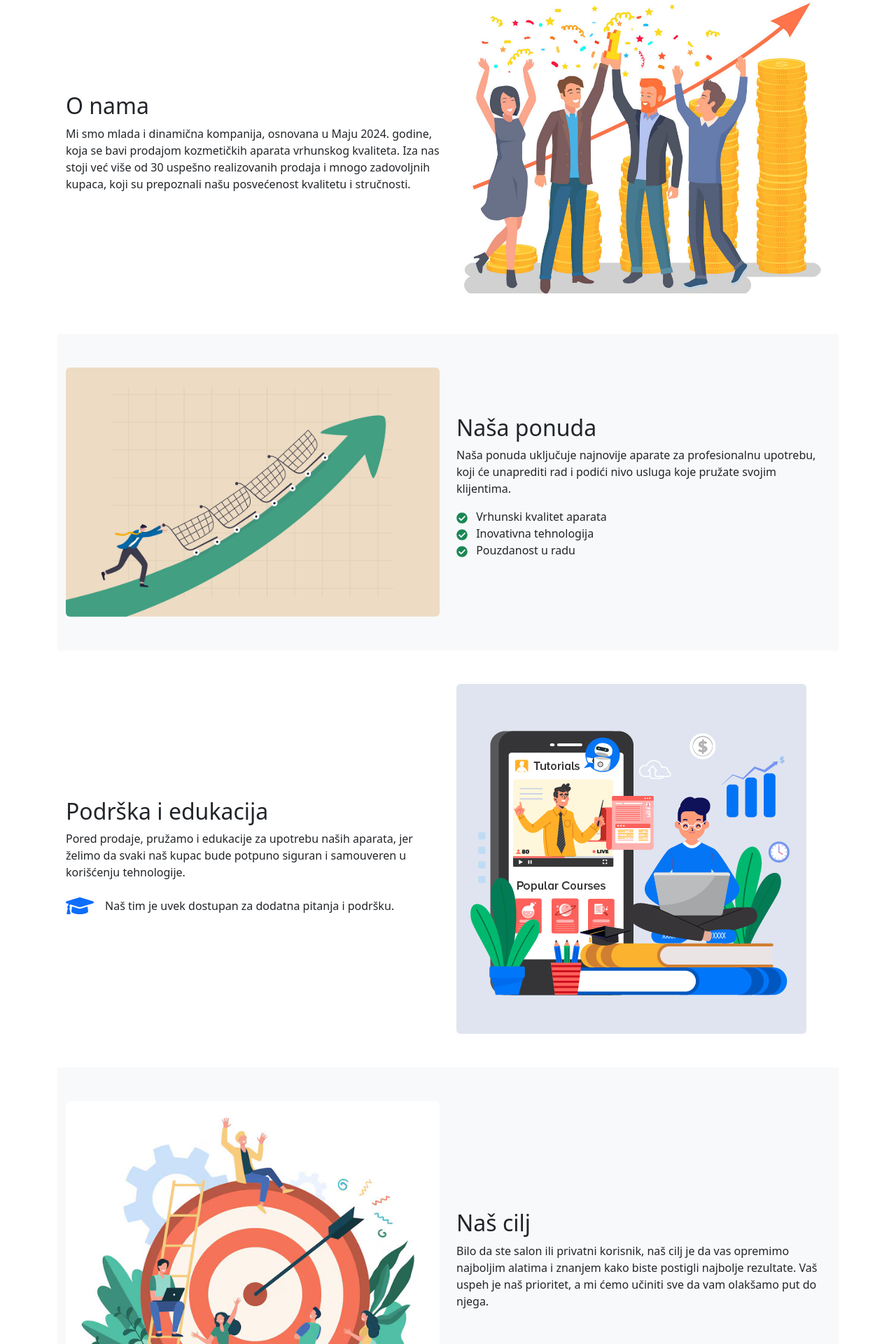
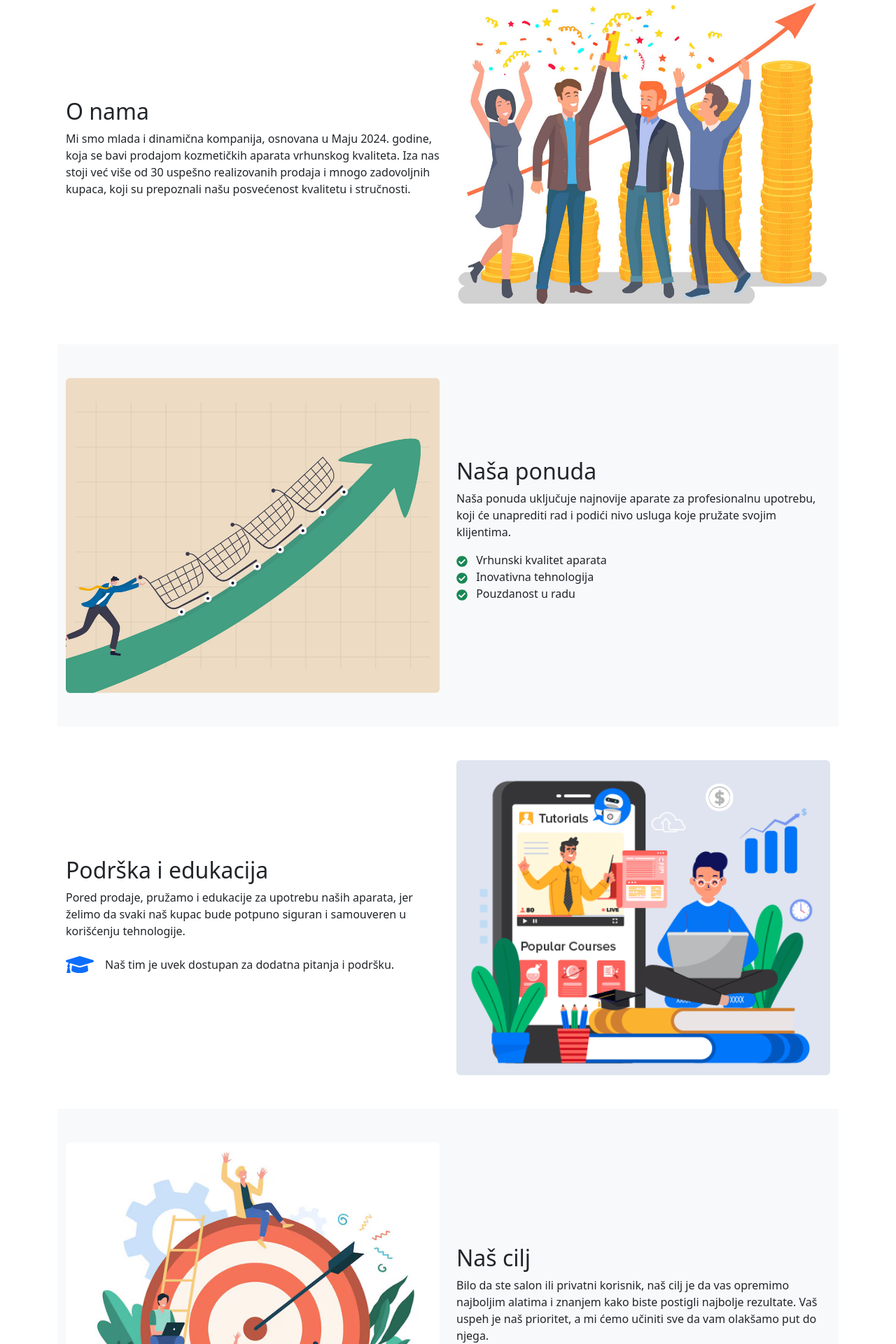
Before and after one commit to devdzona/hydrofacial, a React (Vite) app in the folder frontend/: page /about in a window 1280 px wide. Shown: the part 540-2460 px from the top of the page at 70% size. Built offline with nearby package versions, Linux system fonts and the light colour scheme.

Commit message:
about page update

```diff
--- a/frontend/package.json
+++ b/frontend/package.json
@@ -10,6 +10,7 @@
     "preview": "vite preview"
   },
   "dependencies": {
+    "aos": "^2.3.4",
     "axios": "^1.7.7",
     "bootstrap": "^5.3.3",
     "bootstrap-icons": "^1.11.3",
--- a/frontend/src/index.css
+++ b/frontend/src/index.css
@@ -401,3 +401,24 @@ button:focus-visible {
     height: 250px;
   }
 }
+
+/* Ensures all images with .responsive-img class have the same fixed height and maintain a cover appearance */
+.responsive-img {
+  width: 100%;
+  height: 450px;
+  object-fit: cover;
+}
+
+/* Adjust image height for tablets */
+@media (max-width: 768px) {
+  .responsive-img {
+    height: 300px;
+  }
+}
+
+/* Adjust image height for mobile devices */
+@media (max-width: 480px) {
+  .responsive-img {
+    height: 250px;
+  }
+}
--- a/frontend/src/pages/AboutPage.jsx
+++ b/frontend/src/pages/AboutPage.jsx
@@ -1,5 +1,5 @@
 /* eslint-disable no-unused-vars */
-import React from 'react';
+import React, { useEffect } from 'react';
 import { Helmet } from 'react-helmet-async';
 import HeroTeaser from '../components/HeroTeaser';
 import HeroImage from '../assets/heroImage.jpg';
@@ -8,7 +8,17 @@ import ProductsImage from '../assets/products.jpg';
 import SupportImage from '../assets/support.png';
 import GoalImage from '../assets/goal.jpg';
 import { FaCheckCircle, FaGraduationCap } from 'react-icons/fa';
+import AOS from 'aos';
+import 'aos/dist/aos.css';
+
 const AboutPage = () => {
+  useEffect(() => {
+    AOS.init({
+      duration: 1000, // Animation duration in ms
+      once: true,     // Only animate once while scrolling down
+    });
+  }, []);
+
   return (
     <>
       <Helmet>
@@ -17,13 +27,6 @@ const AboutPage = () => {
           name="description"
           content="Learn more about our site and discover our amazing products and services."
         />
-        {/*
-          Testing Purposes Only:
-          - 'http://localhost:5000' is allowed in connect-src for local API calls.
-          - 'data:' is allowed in img-src to support inline images.
-          In production, remove 'http://localhost:5000' from connect-src and adjust
-          test-specific sources (like data:) as needed.
-        */}
         <meta
           httpEquiv="Content-Security-Policy"
           content="default-src 'self'; connect-src 'self' http://localhost:5000; script-src 'self' 'unsafe-inline' 'unsafe-eval'; style-src 'self' 'unsafe-inline'; img-src 'self' data: https://fastly.picsum.photos;"
@@ -36,18 +39,19 @@ const AboutPage = () => {
         heading="Dobrodosli"
         subheading="Otrkijte nase sjajne proizvode"
       />
+
       {/* About Section */}
       <section className="container py-5">
         <div className="row align-items-center">
-          <div className="col-md-6">
+          <div className="col-md-6" data-aos="fade-right">
             <h2>O nama</h2>
             <p>
               Mi smo mlada i dinamična kompanija, osnovana u Maju 2024. godine, koja se bavi prodajom kozmetičkih aparata vrhunskog kvaliteta.
               Iza nas stoji već više od 30 uspešno realizovanih prodaja i mnogo zadovoljnih kupaca, koji su prepoznali našu posvećenost kvalitetu i stručnosti.
             </p>
           </div>
-          <div className="col-md-6">
-            <img src={AboutUsImage} alt="O nama" className="img-fluid rounded" />
+          <div className="col-md-6" data-aos="fade-left">
+            <img src={AboutUsImage} alt="O nama" className="responsive-img rounded" />
           </div>
         </div>
       </section>
@@ -55,7 +59,7 @@ const AboutPage = () => {
       {/* Offer Section */}
       <section className="container py-5 bg-light">
         <div className="row align-items-center">
-          <div className="col-md-6 order-md-2">
+          <div className="col-md-6 order-md-2" data-aos="fade-left">
             <h2>Naša ponuda</h2>
             <p>
               Naša ponuda uključuje najnovije aparate za profesionalnu upotrebu, koji će unaprediti rad i podići nivo usluga koje pružate svojim klijentima.
@@ -72,8 +76,8 @@ const AboutPage = () => {
               </li>
             </ul>
           </div>
-          <div className="col-md-6 order-md-1">
-            <img src={ProductsImage} alt="Naša ponuda" className="img-fluid rounded" />
+          <div className="col-md-6 order-md-1" data-aos="fade-right">
+            <img src={ProductsImage} alt="Naša ponuda" className="responsive-img rounded" />
           </div>
         </div>
       </section>
@@ -81,7 +85,7 @@ const AboutPage = () => {
       {/* Support & Training Section */}
       <section className="container py-5">
         <div className="row align-items-center">
-          <div className="col-md-6">
+          <div className="col-md-6" data-aos="fade-right">
             <h2>Podrška i edukacija</h2>
             <p>
               Pored prodaje, pružamo i edukacije za upotrebu naših aparata, jer želimo da svaki naš kupac bude potpuno siguran i samouveren u korišćenju tehnologije.
@@ -91,8 +95,8 @@ const AboutPage = () => {
               <p className="mb-0">Naš tim je uvek dostupan za dodatna pitanja i podršku.</p>
             </div>
           </div>
-          <div className="col-md-6">
-            <img src={SupportImage} alt="Podrška i edukacija" className="img-fluid rounded" />
+          <div className="col-md-6" data-aos="fade-left">
+            <img src={SupportImage} alt="Podrška i edukacija" className="responsive-img rounded" />
           </div>
         </div>
       </section>
@@ -100,21 +104,21 @@ const AboutPage = () => {
       {/* Goal Section */}
       <section className="container py-5 bg-light">
         <div className="row align-items-center">
-          <div className="col-md-6 order-md-2">
+          <div className="col-md-6 order-md-2" data-aos="fade-left">
             <h2>Naš cilj</h2>
             <p>
               Bilo da ste salon ili privatni korisnik, naš cilj je da vas opremimo najboljim alatima i znanjem kako biste postigli najbolje rezultate.
               Vaš uspeh je naš prioritet, a mi ćemo učiniti sve da vam olakšamo put do njega.
             </p>
           </div>
-          <div className="col-md-6 order-md-1">
-            <img src={GoalImage} alt="Naš cilj" className="img-fluid rounded" />
+          <div className="col-md-6 order-md-1" data-aos="fade-right">
+            <img src={GoalImage} alt="Naš cilj" className="responsive-img rounded" />
           </div>
         </div>
       </section>
 
       {/* Closing Section */}
-      <section className="container py-5 text-center">
+      <section className="container py-5 text-center" data-aos="fade-up">
         <h3>Hvala što ste odabrali nas!</h3>
       </section>
     </>
```
Also changed, not shown: 1 other file (tests, documents, lock files or other folders).
